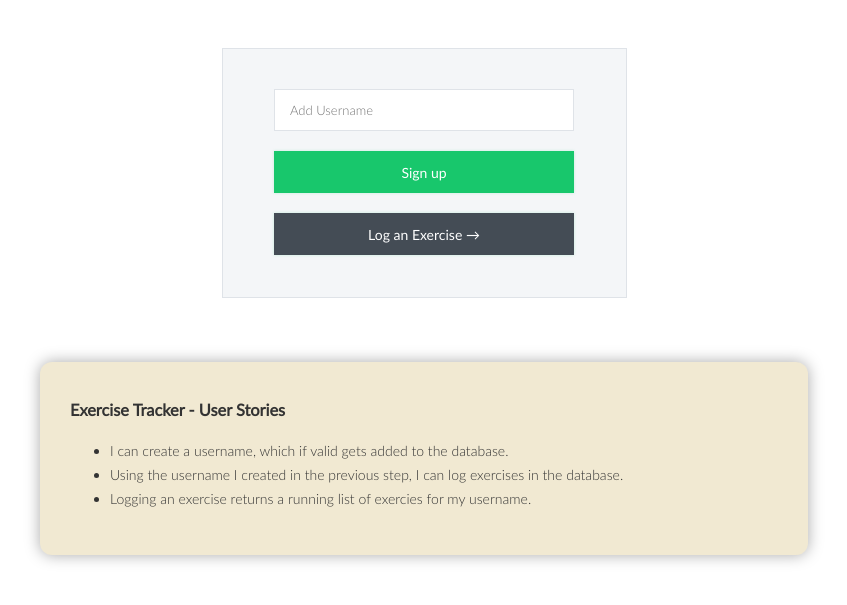
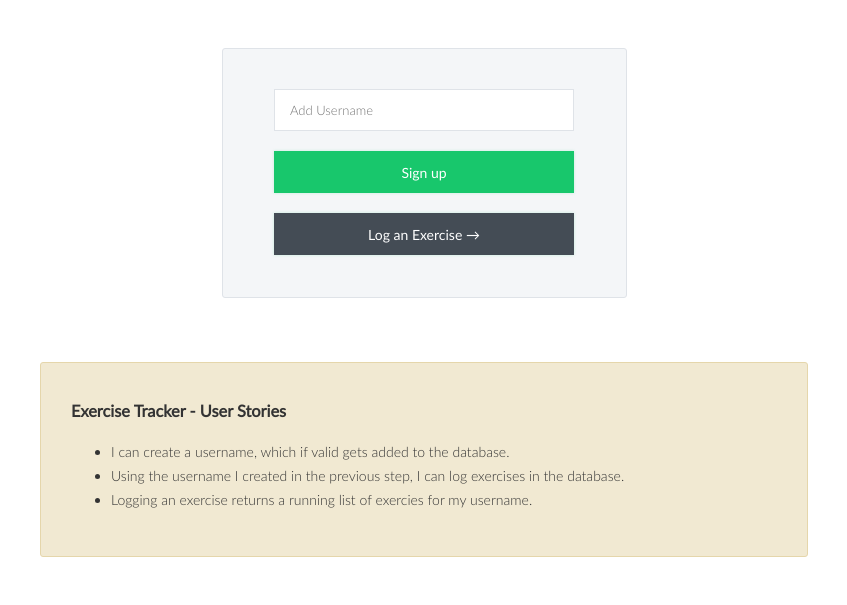
Before and after one commit to sameer-ingavale/NodeJS-Exercise-Tracker, a website: page public/index.html in a window 1280 px wide. Shown: the top 605 px of the page, without its empty margins (216-1063 px from the left). Drawn offline with Linux system fonts and the light colour scheme.

```diff
--- a/public/style.css
+++ b/public/style.css
@@ -56,6 +56,7 @@
   width: 405px;
   height: 250px;
   border: 0.5px solid #dfe3e8;
+  border-radius: 3px;
 }
 
 .signup-wrapper2 {
@@ -69,6 +70,7 @@
   width: 405px;
   height: 390px;
   border: 0.5px solid #dfe3e8;
+  border-radius: 3px;
 }
 
 .form-wrapper {
@@ -136,12 +138,11 @@
   background-color: #f1e9d2;
   color: #333;
   font-size: 14px;
-  border-radius: 12px;
+  border-radius: 3px;
   margin-top: 8vh;
   margin-bottom: 7vh;
   padding: 20px 30px 30px 30px;
-  box-shadow: 0px 0px 15px 0px #aaa;
-  border: none;
+  border: 0.5px solid #e5d6ab;
   line-height: 1.5rem;
 }
 
```
Also changed, not shown: public/index.html (+1 -4 lines).
